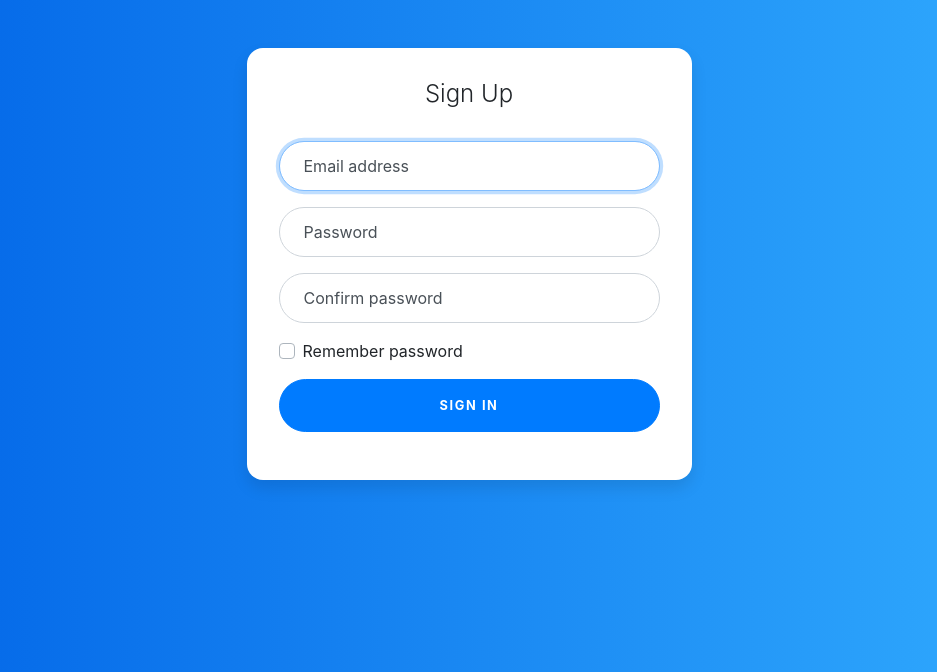
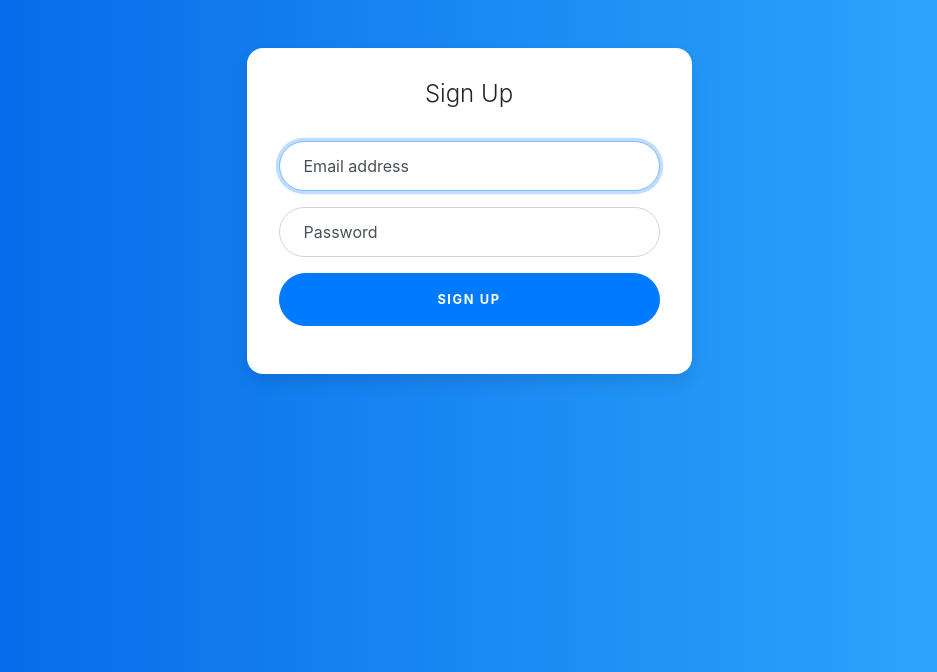
Before and after one commit to TheElderMindseeker/dads-project, a Flask app: page /register in a window 1280 px wide. Shown: the top 672 px of the page, without its empty margins (171-1108 px from the left). Run offline with Flask 2, Linux system fonts and the light colour scheme; some libraries are stand-ins or nearby versions.

Commit message:
Remove unnecessary fields from register form

```diff
--- a/livebook/templates/register.j2
+++ b/livebook/templates/register.j2
@@ -7,9 +7,7 @@
       <div class="card card-signin my-5">
         <div class="card-body">
           <h5 class="card-title text-center">Sign Up</h5>
-          <form class="form-signin"
-            action="{{ url_for('views.register') }}" method="POST"
-            oninput='passwordConfirm.setCustomValidity(passwordConfirm.value != password.value ? "Passwords do not match." : "")'>
+          <form class="form-signin" action="{{ url_for('views.register') }}" method="POST">
             <div class="form-label-group">
               <input type="email" id="inputEmail" name="email" class="form-control" placeholder="Email address"
               required autofocus>
@@ -22,17 +20,13 @@
               <label for="inputPassword">Password</label>
             </div>
 
-            <div class="form-label-group">
+            {# <div class="form-label-group">
               <input type="password" id="inputPasswordConfirm" name="passwordConfirm" class="form-control"
                 placeholder="Confirm Password" required>
               <label for="inputPasswordConfirm">Confirm password</label>
-            </div>
+            </div> #}
 
-            <div class="custom-control custom-checkbox mb-3">
-              <input type="checkbox" class="custom-control-input" id="customCheck1">
-              <label class="custom-control-label" for="customCheck1">Remember password</label>
-            </div>
-            <button class="btn btn-lg btn-primary btn-block text-uppercase" type="submit">Sign in</button>
+            <button class="btn btn-lg btn-primary btn-block text-uppercase" type="submit">Sign up</button>
           </form>
         </div>
       </div>
--- a/livebook/views.py
+++ b/livebook/views.py
@@ -23,6 +23,7 @@ def register():
     user_check = User.query.filter_by(email=data['email']).first()
     if user_check is None:
         # pylint: disable=no-member
+        # FIXME: generate_password_hash returns bytes which can bring possible hash check problem during login
         new_user = User(email=data['email'], password=bcrypt.generate_password_hash(data['password']), admin=False)
         db.session.add(new_user)
         db.session.commit()
```
Also changed, not shown: templates/admin.html (indentation only).
